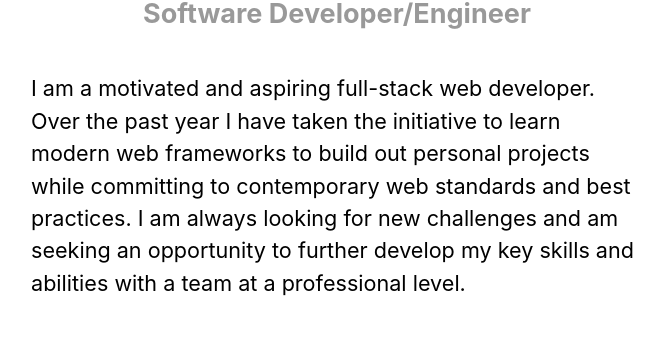
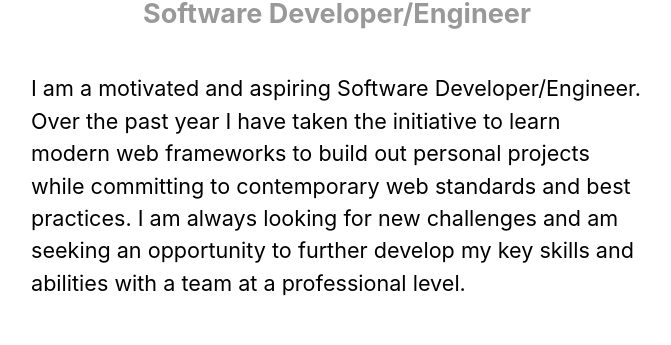
Before and after one commit to browningjeff1/nextjs-blog, a Next.js app: page / in a window 1280 px wide. Shown: the part 311-656 px from the top of the page, without its empty margins (303-974 px from the left). Built offline with nearby package versions, Linux system fonts and the light colour scheme.

Commit message:
Updated about me

```diff
--- a/pages/index.js
+++ b/pages/index.js
@@ -21,7 +21,7 @@ export default function Home({ allPostsData }) {
         <title>{siteTitle}</title>
       </Head>
       <section className={utilStyles.headingMd}>
-        <p>I am a motivated and aspiring full-stack web developer. Over the past year I have taken the initiative to learn modern web frameworks to build out personal projects while committing to contemporary web standards and best practices. I am always looking for new challenges and am seeking an opportunity to further develop my key skills and abilities with a team at a professional level.</p>
+        <p>I am a motivated and aspiring Software Developer/Engineer. Over the past year I have taken the initiative to learn modern web frameworks to build out personal projects while committing to contemporary web standards and best practices. I am always looking for new challenges and am seeking an opportunity to further develop my key skills and abilities with a team at a professional level.</p>
       </section>
       <section className={`${utilStyles.headingMd} ${utilStyles.padding1px}`}>
         <h2 className={utilStyles.headingLg}>Projects</h2>
```
